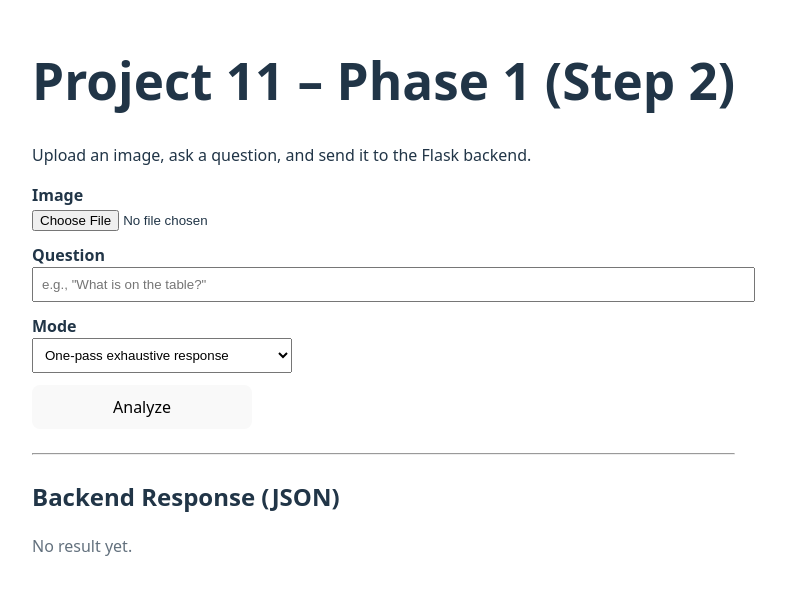
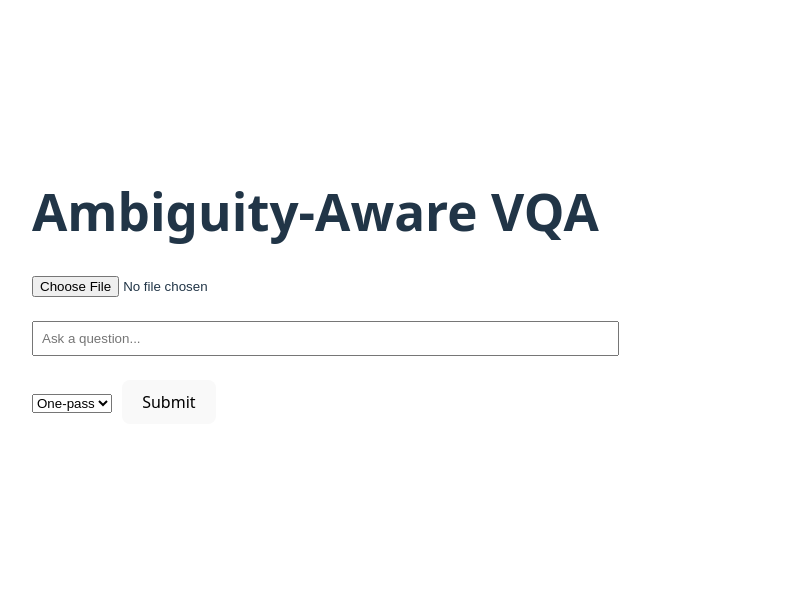
Before and after one commit to YuzhangMei/Self-made-Visual-Question-Answering-System-Simple, a React app in the folder frontend/: page / in a window 1280 px wide. Shown: the part 104-698 px from the top of the page, without its empty margins (8-794 px from the left). Built offline with nearby package versions, Linux system fonts and the light colour scheme; the HTML template or start-up script is replaced by a standard one.

Commit message:
feat: Enable multi-turn reply in Clarify mode and Unlock Natural Language answer

```diff
--- a/frontend/src/App.jsx
+++ b/frontend/src/App.jsx
@@ -5,25 +5,23 @@ function App() {
   const [question, setQuestion] = useState("");
   const [mode, setMode] = useState("onepass");
   const [result, setResult] = useState(null);
+  const [clarification, setClarification] = useState(null);
+  const [sessionId, setSessionId] = useState(null);
   const [loading, setLoading] = useState(false);
-
 
   async function handleSubmit(e) {
     e.preventDefault();
 
-    if (!imageFile) {
-      alert("Please choose an image first.");
-      return;
-    }
-    if (!question.trim()) {
-      alert("Please type a question.");
+    if (!imageFile || !question.trim()) {
+      alert("Please upload an image and enter a question.");
       return;
     }
 
     setLoading(true);
     setResult(null);
+    setClarification(null);
+    setSessionId(null);
 
-    try {
     const formData = new FormData();
     formData.append("image", imageFile);
     formData.append("question", question);
@@ -34,88 +32,98 @@ function App() {
       body: formData,
     });
 
-      if (!res.ok) {
-        const text = await res.text();
-        throw new Error(`Backend error (${res.status}): ${text}`)
-      }
+    const data = await res.json();
+    setLoading(false);
 
-      const data = await res.json();
-      setResult(data);
-    } catch (err) {
-      console.error(err);
-      alert(err.message);
-    } finally {
-      setLoading(false);
+    if (mode === "clarify" && data.clarification) {
+      setClarification(data.clarification);
+      setSessionId(data.session_id);
+    } else {
+      setResult(data.answer);
     }
   }
 
+  async function handleClarifySelection(option) {
+    setLoading(true);
+
+    const res = await fetch("http://localhost:5000/clarify", {
+      method: "POST",
+      headers: {
+        "Content-Type": "application/json",
+      },
+      body: JSON.stringify({
+        session_id: sessionId,
+        selection: option,
+      }),
+    });
+
+    const data = await res.json();
+    setLoading(false);
+
+    setClarification(null);
+    setResult(data.answer);
+  }
+
   return (
-    <div style={{ padding: 40, maxWidth: 900 }}>
-      <h1>Project 11 – Phase 1 (Step 2)</h1>
-      <p>Upload an image, ask a question, and send it to the Flask backend.</p>
+    <div style={{ padding: 40, maxWidth: 800 }}>
+      <h1>Ambiguity-Aware VQA</h1>
 
-      <form onSubmit={handleSubmit} style={{ display: "grid", gap: 12 }}>
-        <label>
-          <div style={{ fontWeight: 600 }}>Image</div>
+      <form onSubmit={handleSubmit} style={{ marginBottom: 20 }}>
         <input
           type="file"
           accept="image/*"
-            onChange={(e) => setImageFile(e.target.files?.[0] || null)}
-            aria-label="Upload an image"
+          onChange={(e) => setImageFile(e.target.files[0])}
+          aria-label="Upload image"
         />
-        </label>
+        <br /><br />
 
-        <label>
-          <div style={{ fontWeight: 600 }}>Question</div>
         <input
           type="text"
           value={question}
           onChange={(e) => setQuestion(e.target.value)}
-            placeholder='e.g., "What is on the table?"'
+          placeholder="Ask a question..."
           style={{ width: "100%", padding: 8 }}
-            aria-label="Type your question"
+          aria-label="Question input"
         />
-        </label>
+        <br /><br />
 
-        <label>
-          <div style={{ fontWeight: 600 }}>Mode</div>
-          <select
-            value={mode}
-            onChange={(e) => setMode(e.target.value)}
-            style={{ padding: 8, width: 260 }}
-            aria-label="Choose mode"
-          >
-            <option value="onepass">One-pass exhaustive response</option>
-            <option value="clarify">Multi-turn clarification</option>
+        <select value={mode} onChange={(e) => setMode(e.target.value)}>
+          <option value="onepass">One-pass</option>
+          <option value="clarify">Clarify</option>
         </select>
-        </label>
 
-        <button
-          type="submit"
-          disabled={loading}
-          style={{ padding: 10, width: 220 }}
-          aria-label="Submit"
-        >
-          {loading ? "Sending..." : "Analyze"}
+        <button type="submit" style={{ marginLeft: 10 }}>
+          {loading ? "Processing..." : "Submit"}
         </button>
       </form>
 
-      <hr style={{ margin: "24px 0" }} />
+      {/* Clarification Section */}
+      {clarification && (
+        <div>
+          <h3>{clarification.question}</h3>
+          {clarification.options.map((option, index) => (
+            <button
+              key={index}
+              onClick={() => handleClarifySelection(option)}
+              style={{
+                display: "block",
+                margin: "10px 0",
+                padding: "10px",
+              }}
+              aria-label={`Select option ${option}`}
+            >
+              {option}
+            </button>
+          ))}
+        </div>
+      )}
 
-      <h2>Backend Response (JSON)</h2>
-      {result ? (
-        <pre
-          style={{
-            background: "#f6f8fa",
-            padding: 16,
-            borderRadius: 8,
-            overflowX: "auto",
-          }}
-        >
-          {JSON.stringify(result, null, 2)}
-        </pre>
-      ) : (
-        <p style={{ opacity: 0.7 }}>No result yet.</p>
+      {/* Final Answer */}
+      {result && (
+        <div style={{ marginTop: 20 }}>
+          <h2>Answer:</h2>
+          <p>{result}</p>
+        </div>
       )}
     </div>
   );
```
Lines whose indentation alone changed are shown as unchanged.
